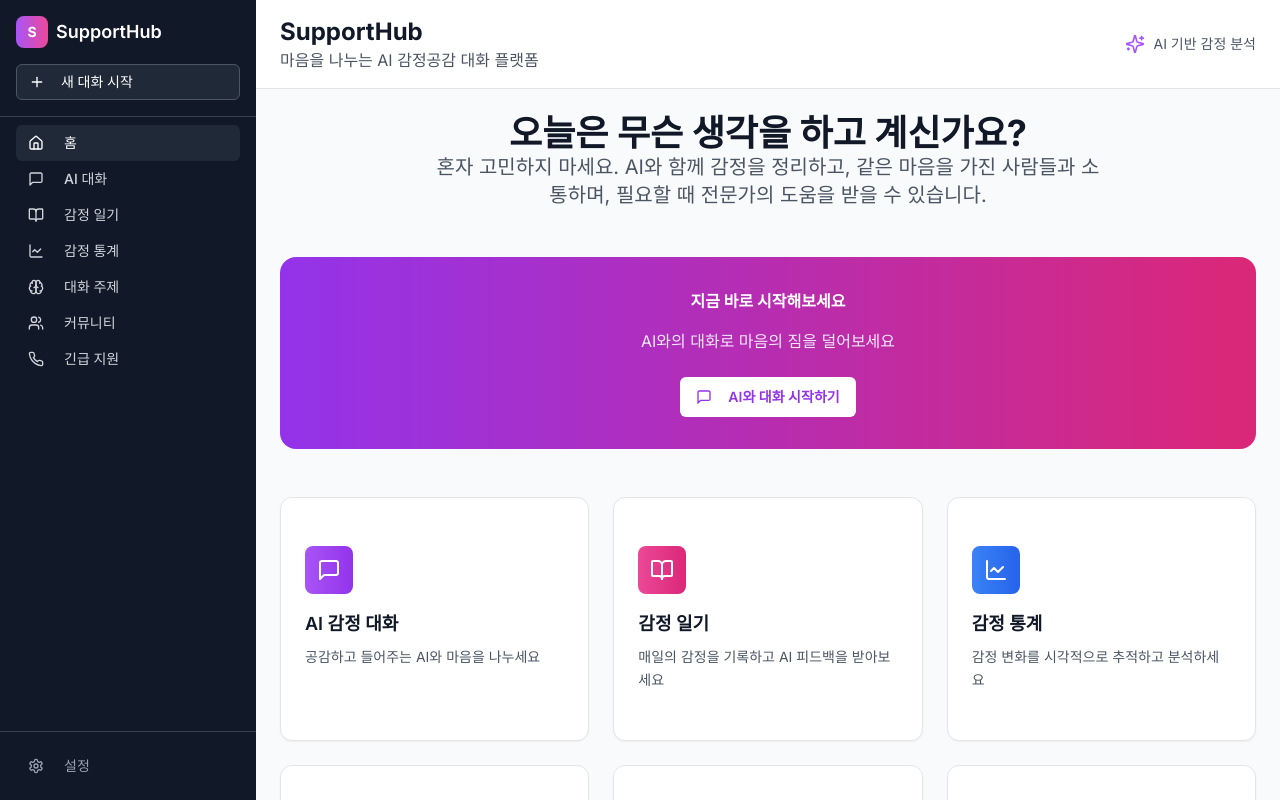
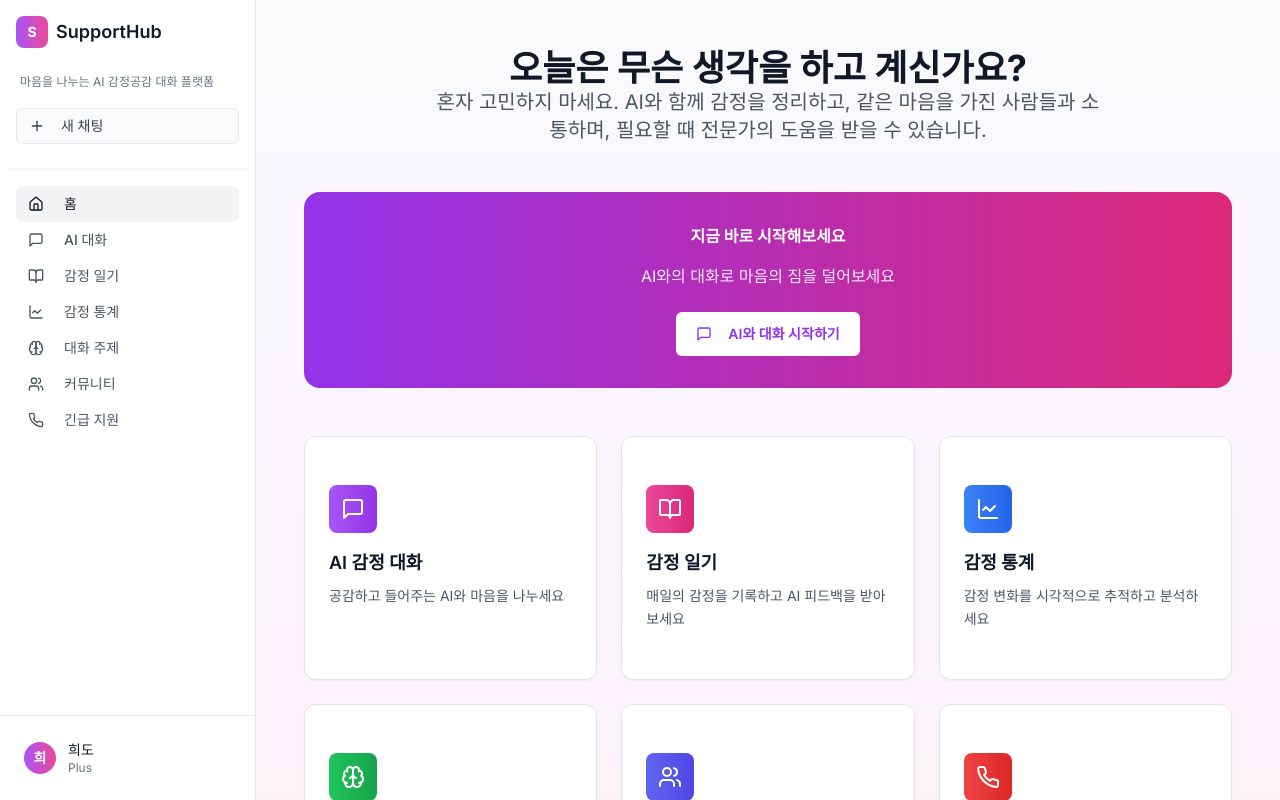
Before and after one commit to ICC-SupportHub/SupportHub-frontend, a Next.js app: page / in a window 1280 px wide. Built offline with nearby package versions, Linux system fonts and the light colour scheme.

Commit message:
feat: 슬라이드 바 디자인 변경 및 기능 추가

```diff
--- a/src/app/globals.css
+++ b/src/app/globals.css
@@ -4,7 +4,17 @@
 
 /* 폰트 지정 */
 body {
-  font-family: Arial, Helvetica, sans-serif;
+  font-family: 'Inter', Arial, Helvetica, sans-serif;
+  background: linear-gradient(135deg, #f3e8ff 0%, #ffe4e6 100%);
+}
+
+@layer components {
+  .card-samppong {
+    @apply bg-white/80 rounded-2xl shadow-2xl border-0 p-6 transition-all duration-300 hover:shadow-3xl hover:scale-[1.02];
+  }
+  .btn-samppong {
+    @apply bg-gradient-to-r from-purple-500 to-pink-500 text-white font-bold rounded-xl shadow-lg px-6 py-2 transition-all duration-200 hover:from-pink-500 hover:to-purple-500 hover:scale-105;
+  }
 }
 
 /* 사용자 정의 유틸리티 */
--- a/src/app/layout.jsx
+++ b/src/app/layout.jsx
@@ -1,23 +1,25 @@
+"use client"
 import "./globals.css"
 import { SidebarNav } from "@/components/sidebar-nav"
 import { Inter } from "next/font/google"
 import { Toaster } from "sonner"
+import { useState } from "react"
+import { cn } from "@/lib/utils"
 
 const inter = Inter({ subsets: ["latin"] })
 
-export const metadata = {
-  title: "SupportHub - 마음을 나누는 AI 감정공감 플랫폼",
-  description: "AI와 함께하는 감정 공감 대화 플랫폼",
-  generator: "v0.dev",
-}
+export default function RootLayout({ children }) {
+  const [isCollapsed, setIsCollapsed] = useState(false)
 
-export default async function RootLayout({ children }) {
   return (
     <html lang="ko">
       <body className={inter.className}>
-          <div className="flex h-screen bg-gray-50">
-            <SidebarNav />
-            <main className="flex-1 flex flex-col overflow-auto">{children}</main>
+          <div className="flex flex-col md:flex-row h-screen bg-gradient-to-b from-gray-50 via-purple-50 to-pink-50">
+            <SidebarNav onCollapseChange={setIsCollapsed} />
+            <main className={cn(
+              "flex-1 flex flex-col overflow-auto p-2 md:p-6 gap-4",
+              !isCollapsed && "md:ml-0"
+            )}>{children}</main>
           </div>
           <Toaster />
       </body>
--- a/src/app/page.jsx
+++ b/src/app/page.jsx
@@ -59,20 +59,6 @@ export default function HomePage() {
 
   return (
     <div className="flex-1 flex flex-col">
-      {/* Header */}
-      <div className="border-b bg-white px-6 py-4">
-        <div className="flex items-center justify-between">
-          <div>
-            <h1 className="text-2xl font-bold text-gray-900">SupportHub</h1>
-            <p className="text-gray-600">마음을 나누는 AI 감정공감 대화 플랫폼</p>
-          </div>
-          <div className="flex items-center gap-2">
-            <SparklesIcon className="h-5 w-5 text-purple-500" />
-            <span className="text-sm text-gray-600">AI 기반 감정 분석</span>
-          </div>
-        </div>
-      </div>
-
       {/* Main Content */}
       <div className="flex-1 overflow-auto">
         <div className="max-w-6xl mx-auto p-6">
@@ -93,7 +79,7 @@ export default function HomePage() {
               <Link href="/ai-chat">
                 {" "}
                 {/* 경로 업데이트 */}
-                <Button size="lg" className="bg-white text-purple-600 hover:bg-gray-100 font-semibold px-8">
+                <Button size="lgㅣ" className="bg-white text-purple-600 hover:bg-gray-100 font-semibold px-5 py-3">
                   <MessageSquareIcon className="mr-2 h-5 w-5" />
                   AI와 대화 시작하기
                 </Button>
--- a/src/components/sidebar-nav.jsx
+++ b/src/components/sidebar-nav.jsx
@@ -15,10 +15,52 @@ import {
   PhoneIcon,
   PlusIcon,
   SettingsIcon,
+  MenuIcon,
+  XIcon,
+  ChevronLeftIcon,
+  LogOutIcon,
 } from "lucide-react"
+import { useIsMobile } from "@/hooks/use-mobile"
+import { useState, useEffect, useRef } from "react"
 
-export function SidebarNav() {
+export function SidebarNav({ onCollapseChange }) {
   const pathname = usePathname()
+  const isMobile = useIsMobile()
+  const [isOpen, setIsOpen] = useState(false)
+  const [isCollapsed, setIsCollapsed] = useState(false)
+  const [showUserMenu, setShowUserMenu] = useState(false)
+  const userMenuRef = useRef(null)
+
+  const handleCollapseToggle = () => {
+    if (!isMobile) {
+      const newCollapsed = !isCollapsed
+      setIsCollapsed(newCollapsed)
+      onCollapseChange?.(newCollapsed)
+    }
+  }
+
+  const handleLogout = () => {
+    // 로그아웃 로직 구현
+    console.log("로그아웃")
+    setShowUserMenu(false)
+  }
+
+  // 드롭다운 외부 클릭 시 닫기
+  useEffect(() => {
+    const handleClickOutside = (event) => {
+      if (userMenuRef.current && !userMenuRef.current.contains(event.target)) {
+        setShowUserMenu(false)
+      }
+    }
+
+    if (showUserMenu) {
+      document.addEventListener('mousedown', handleClickOutside)
+    }
+
+    return () => {
+      document.removeEventListener('mousedown', handleClickOutside)
+    }
+  }, [showUserMenu])
 
   const mainNavItems = [
     {
@@ -68,27 +110,83 @@ export function SidebarNav() {
   ]
 
   return (
-    <div className="w-64 bg-gray-900 text-white flex flex-col h-full">
+    <>
+      {/* Mobile Menu Button */}
+      {isMobile && (
+        <div className="fixed top-4 left-4 z-50">
+          <Button
+            variant="ghost"
+            size="sm"
+            className="bg-white text-gray-700 hover:bg-gray-100 border border-gray-200"
+            onClick={() => setIsOpen(!isOpen)}
+          >
+            {isOpen ? <XIcon className="h-5 w-5" /> : <MenuIcon className="h-5 w-5" />}
+          </Button>
+        </div>
+      )}
+
+      {/* Mobile Overlay */}
+      {isMobile && isOpen && (
+        <div
+          className="fixed inset-0 bg-black bg-opacity-50 z-30"
+          onClick={() => setIsOpen(false)}
+        />
+      )}
+
+      {/* Sidebar */}
+      <div className={cn(
+        "bg-white border-r border-gray-200 flex flex-col h-full transition-all duration-300 relative",
+        isMobile
+          ? "fixed top-0 left-0 z-40 w-64 transform transition-transform duration-300"
+          : isCollapsed ? "w-16" : "w-64",
+        isMobile && !isOpen && "-translate-x-full"
+      )}>
         {/* Header */}
         <div className="p-4">
-        <div className="flex items-center gap-2 mb-4">
-          <div className="w-8 h-8 bg-gradient-to-r from-purple-500 to-pink-500 rounded-lg flex items-center justify-center">
-            <span className="text-white font-bold text-sm">S</span>
+          <div className="flex items-center gap-2 mb-6">
+            {/* S Logo Box - Click to toggle sidebar */}
+            <div
+              className="w-8 h-8 bg-gradient-to-r from-purple-500 to-pink-500 rounded-lg flex items-center justify-center cursor-pointer hover:scale-110 transition-transform duration-200 group"
+              onClick={handleCollapseToggle}
+            >
+              <span className="text-white font-bold text-sm group-hover:hidden">S</span>
+              <ChevronLeftIcon className={cn(
+                "h-4 w-4 text-white hidden group-hover:block transition-transform duration-200",
+                isCollapsed ? "rotate-180" : ""
+              )} />
             </div>
-          <span className="font-semibold text-lg">SupportHub</span>
+
+            {/* Text Logo - Click to go to home */}
+            {!isCollapsed && (
+              <Link href="/">
+                <span className="font-semibold text-lg text-gray-900 cursor-pointer hover:text-gray-700">
+                  SupportHub
+                </span>
+              </Link>
+            )}
           </div>
+
+          {/* Description */}
+          {!isCollapsed && (
+            <p className="text-xs text-gray-500 mt-2 mb-4 px-1 leading-relaxed">
+              마음을 나누는 AI 감정공감 대화 플랫폼
+            </p>
+          )}
 
           {/* New Chat Button */}
           <Link href="/ai-chat">
-          {" "}
-          {/* 경로 업데이트 */}
-          <Button className="w-full bg-gray-800 hover:bg-gray-700 text-white border border-gray-600 justify-start">
-            <PlusIcon className="mr-2 h-4 w-4" />새 대화 시작
+            <Button className={cn(
+              "bg-gray-50 hover:bg-gray-100 text-gray-700 border border-gray-200 font-medium",
+              isCollapsed ? "w-8 h-8 p-0 justify-center" : "w-full justify-start"
+            )}>
+              <PlusIcon className={cn("h-4 w-4", !isCollapsed && "mr-2")} />
+              {!isCollapsed && "새 채팅"}
             </Button>
           </Link>
         </div>
 
-      <Separator className="bg-gray-700" />
+        {/* Separator */}
+        <div className="h-0.5 bg-gray-100 mx-2 my-2"></div>
 
       {/* Navigation */}
       <ScrollArea className="flex-1 px-2">
@@ -101,12 +199,14 @@ export function SidebarNav() {
                 <Button
                   variant="ghost"
                   className={cn(
-                    "w-full justify-start text-gray-300 hover:text-white hover:bg-gray-800",
-                    isActive && "bg-gray-800 text-white",
+                    "text-gray-600 hover:text-gray-900 hover:bg-gray-50",
+                    isCollapsed ? "w-8 h-8 p-0 justify-center" : "w-full justify-start",
+                    isActive && "bg-gray-100 text-gray-900",
                   )}
+                  title={isCollapsed ? item.title : undefined}
                 >
-                  <Icon className="mr-3 h-4 w-4" />
-                  {item.title}
+                  <Icon className={cn("h-4 w-4", !isCollapsed && "mr-3")} />
+                  {!isCollapsed && item.title}
                 </Button>
               </Link>
             )
@@ -115,12 +215,45 @@ export function SidebarNav() {
       </ScrollArea>
 
       {/* Footer */}
-      <div className="p-4 border-t border-gray-700">
-        <Button variant="ghost" className="w-full justify-start text-gray-400 hover:text-white hover:bg-gray-800">
-          <SettingsIcon className="mr-3 h-4 w-4" />
+      <div className="p-4 border-t border-gray-200 relative" ref={userMenuRef}>
+        <div
+          className={cn(
+            "flex items-center p-2 rounded-lg hover:bg-gray-50 cursor-pointer",
+            isCollapsed ? "justify-center" : "gap-3"
+          )}
+          onClick={() => setShowUserMenu(!showUserMenu)}
+        >
+          <div className="w-8 h-8 bg-gradient-to-r from-purple-500 to-pink-500 rounded-full flex items-center justify-center">
+            <span className="text-white font-bold text-sm">희</span>
+          </div>
+          {!isCollapsed && (
+            <div className="flex-1">
+              <div className="text-sm font-medium text-gray-900">희도</div>
+              <div className="text-xs text-gray-500">Plus</div>
+            </div>
+          )}
+        </div>
+
+        {/* User Menu Dropdown */}
+        {showUserMenu && (
+          <div className="absolute bottom-full left-4 mb-2 w-48 bg-white border border-gray-200 rounded-lg shadow-lg z-50">
+            <div className="py-1">
+              <button className="w-full flex items-center gap-3 px-4 py-2 text-sm text-gray-700 hover:bg-gray-50">
+                <SettingsIcon className="h-4 w-4" />
                 설정
-        </Button>
+              </button>
+              <button
+                className="w-full flex items-center gap-3 px-4 py-2 text-sm text-gray-700 hover:bg-gray-50"
+                onClick={handleLogout}
+              >
+                <LogOutIcon className="h-4 w-4" />
+                로그아웃
+              </button>
             </div>
           </div>
+        )}
+      </div>
+    </div>
+    </>
   )
 }
--- a/tailwind.config.js
+++ b/tailwind.config.js
@@ -7,6 +7,17 @@ const config = {
   ],
   theme: {
     extend: {
+      boxshadow: {
+        "3xl": "0 8px 32px 0 rgba(128, 0, 128, 0.18), 0 1.5px 6px 0 rgba(255, 0, 128, 0.10)"
+      },
+      borderRadius: {
+        "xl": "1rem",
+        "2xl": "1.5rem",
+      },
+      colors: {
+        "samppong-purple": "#a21caf",
+        "samppong-pink": "#ec4899",
+      },
       colors: {
         background: "hsl(var(--background))",
         foreground: "hsl(var(--foreground))",
```
Also changed, not shown: src/components/chat-interface.jsx (line endings or trailing spaces). Lines whose indentation alone changed are shown as unchanged.
